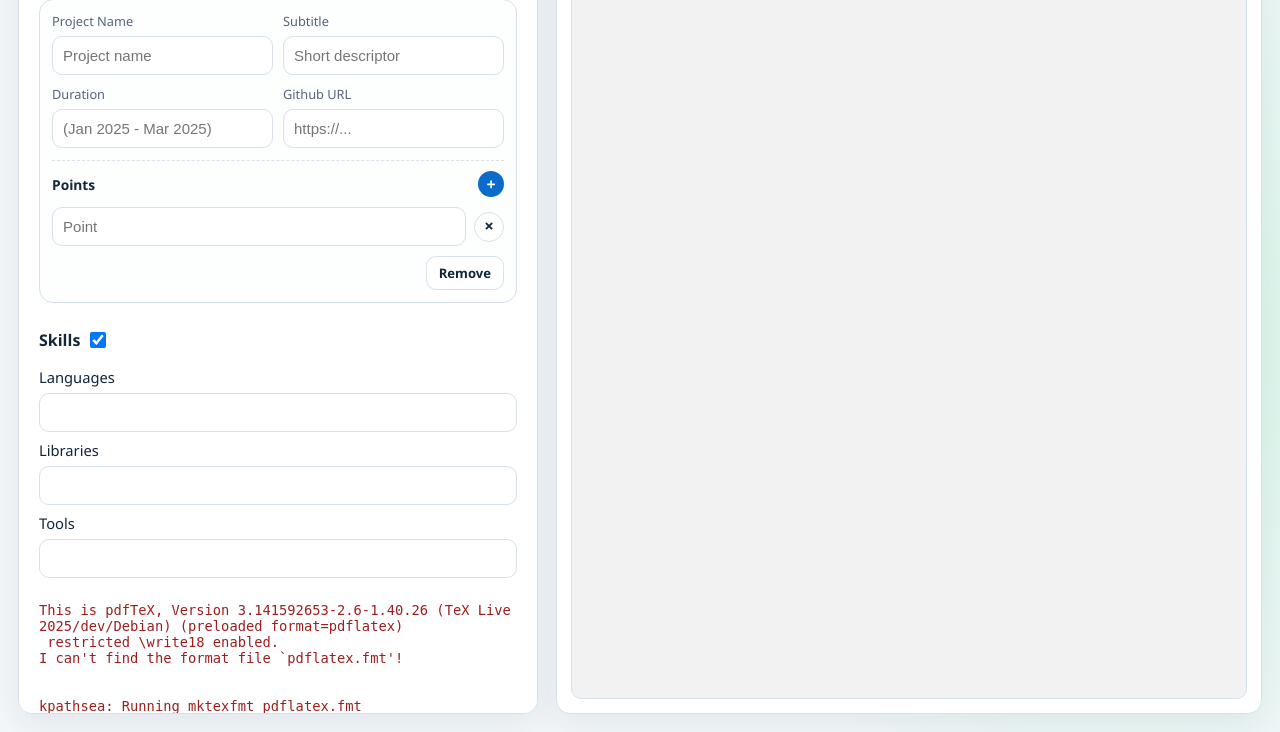
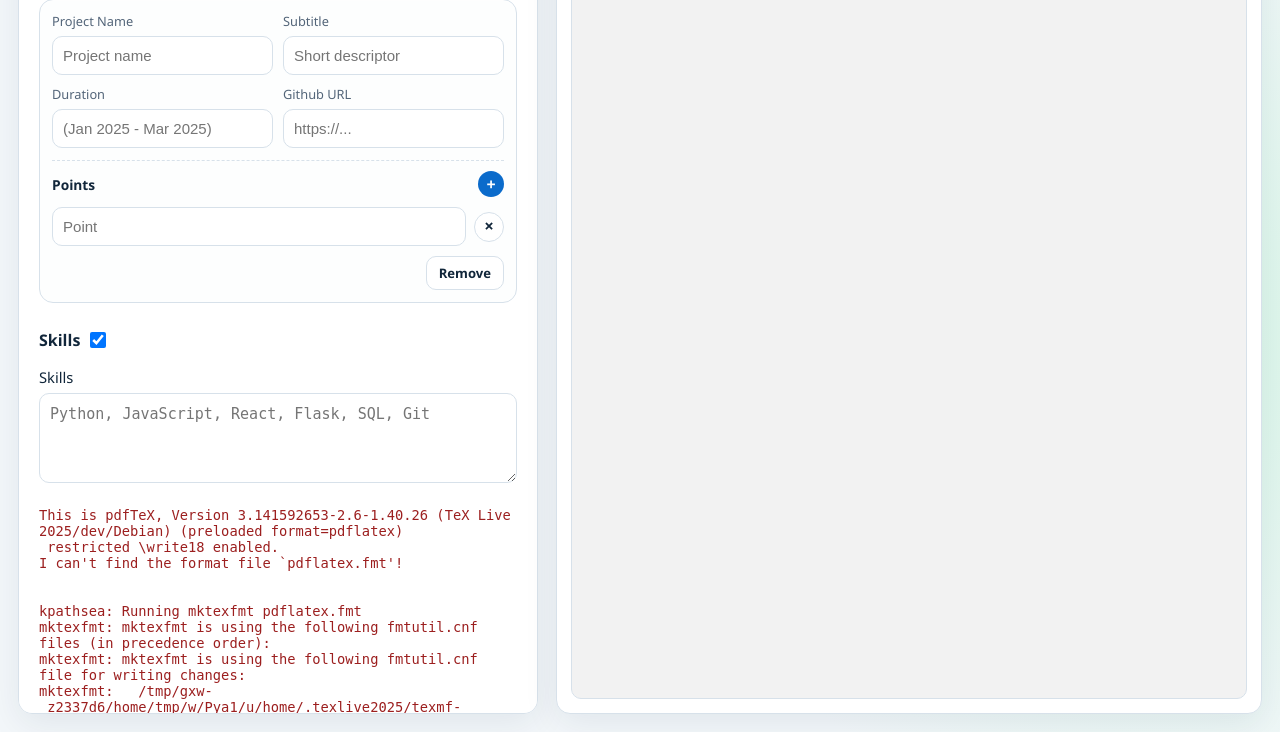
Before and after one commit to khushvind/resume-builder, a Flask app: template templates/index.html in a window 1280 px wide. Shown: the part 1868-2600 px from the top of the page. Run offline with Flask 3, Linux system fonts and the light colour scheme; the template is opened without the code that fills it, so the values that code supplies are empty.

Commit message:
updated the template

```diff
--- a/app.py
+++ b/app.py
@@ -9,6 +9,7 @@ import uuid
 from dataclasses import dataclass
 from pathlib import Path
 from typing import Any
+from urllib.parse import urlparse
 
 from flask import Flask, jsonify, render_template, request, send_file
 
@@ -80,11 +81,7 @@ DEFAULT_DATA: dict[str, Any] = {
             ],
         }
     ],
-    "skills": {
-        "languages": "Python, C/C++, Java",
-        "libraries": "NumPy, Pandas, PyTorch",
-        "tools": "Git, Linux, Docker, LaTeX",
-    },
+    "skills": "Python, C/C++, Java, NumPy, Pandas, PyTorch, Git, Linux, Docker, LaTeX",
     "show_contact": {
         "phone": True,
         "email": True,
@@ -142,6 +139,32 @@ def latex_url(value: str) -> str:
     return text
 
 
+def profile_username(value: str) -> str:
+    if value is None:
+        return ""
+
+    text = str(value).strip().strip("/")
+    if not text:
+        return ""
+
+    parsed = urlparse(text if re.match(r"^[a-zA-Z][a-zA-Z0-9+.-]*://", text) else f"https://{text}")
+    segments = [segment for segment in parsed.path.split("/") if segment]
+    host = parsed.netloc.lower()
+
+    if "linkedin.com" in host and "in" in segments:
+        in_index = segments.index("in")
+        if in_index + 1 < len(segments):
+            return segments[in_index + 1].lstrip("@")
+
+    if "github.com" in host and segments:
+        return segments[0].lstrip("@")
+
+    if segments:
+        return segments[-1].lstrip("@")
+
+    return text.rsplit("/", 1)[-1].lstrip("@")
+
+
 def sanitize_payload(payload: dict[str, Any]) -> dict[str, Any]:
     data = {
         "name": payload.get("name") or DEFAULT_DATA["name"],
@@ -155,17 +178,12 @@ def sanitize_payload(payload: dict[str, Any]) -> dict[str, Any]:
         "experience": payload.get("experience") or [],
         "internships": payload.get("internships") or [],
         "projects": payload.get("projects") or [],
-        "skills": payload.get("skills") or {},
+        "skills": payload.get("skills") or DEFAULT_DATA["skills"],
         "show_contact": payload.get("show_contact") or {},
         "show_sections": payload.get("show_sections") or {},
     }
 
-    skills = data["skills"]
-    data["skills"] = {
-        "languages": skills.get("languages", ""),
-        "libraries": skills.get("libraries", ""),
-        "tools": skills.get("tools", ""),
-    }
+    data["skills"] = str(data["skills"])
 
     merged_sections = dict(DEFAULT_DATA["show_sections"])
     merged_sections.update({k: bool(v) for k, v in data["show_sections"].items()})
@@ -268,6 +286,7 @@ def create_app() -> Flask:
     app = Flask(__name__, template_folder=str(BASE_DIR / "templates"), static_folder=str(BASE_DIR / "static"))
     app.jinja_env.filters["latex_escape"] = latex_escape
     app.jinja_env.filters["latex_url"] = latex_url
+    app.jinja_env.filters["profile_username"] = profile_username
 
     @app.get("/")
     def index() -> str:
--- a/static/js/app.js
+++ b/static/js/app.js
@@ -29,9 +29,7 @@ function initIds() {
     experienceEntries: $("experience-entries"),
     internshipEntries: $("internships-entries"),
     projectEntries: $("project-entries"),
-    skillsLanguages: $("skills-languages"),
-    skillsLibraries: $("skills-libraries"),
-    skillsTools: $("skills-tools"),
+    skills: $("skills"),
     showAcademic: $("show-academic"),
     showExperience: $("show-experience"),
     showInternships: $("show-internships"),
@@ -327,9 +325,7 @@ function loadDefaults() {
   renderEntrySection("internships", defaults.internships || []);
   renderEntrySection("projects", defaults.projects || []);
 
-  ids.skillsLanguages.value = defaults.skills?.languages || "";
-  ids.skillsLibraries.value = defaults.skills?.libraries || "";
-  ids.skillsTools.value = defaults.skills?.tools || "";
+  ids.skills.value = defaults.skills || "";
 }
 
 function buildPayload() {
@@ -351,11 +347,7 @@ function buildPayload() {
     experience: collectEntrySection("experience"),
     internships: collectEntrySection("internships"),
     projects: collectEntrySection("projects"),
-    skills: {
-      languages: ids.skillsLanguages.value.trim(),
-      libraries: ids.skillsLibraries.value.trim(),
-      tools: ids.skillsTools.value.trim(),
-    },
+    skills: ids.skills.value.trim(),
     show_sections: {
       academic: ids.showAcademic.checked,
       experience: ids.showExperience.checked,
--- a/templates/cv.tex.jinja
+++ b/templates/cv.tex.jinja
@@ -59,9 +59,9 @@
     \parbox{0.35\linewidth}{
         \raggedleft
         {% if data.show_contact.phone %}{{ data.phone | latex_escape }}\\{% endif %}
-        {% if data.show_contact.email %}\href{mailto:{{ data.email | latex_escape }}}{ {{ data.email | latex_escape }} }\\{% endif %}
-        {% if data.show_contact.linkedin %}\href{ {{- data.linkedin | latex_url -}} }{\faLinkedin\ {{ data.linkedin | latex_escape }}}\\{% endif %}
-        {% if data.show_contact.github %}\href{ {{- data.github | latex_url -}} }{\faGithub\ {{ data.github | latex_escape }}}{% endif %}
+        {% if data.show_contact.email %}\href{mailto:{{ data.email | latex_escape }}}{{ '{' }}{{ data.email | latex_escape }}{{ '}' }}\\{% endif %}
+        {% if data.show_contact.linkedin %}\href{ {{- data.linkedin | latex_url -}} }{\faLinkedin\ {{ data.linkedin | profile_username | latex_escape }}}\\{% endif %}
+        {% if data.show_contact.github %}\href{ {{- data.github | latex_url -}} }{\faGithub\ {{ data.github | profile_username | latex_escape }}}{% endif %}
     }
 }
 
@@ -117,7 +117,7 @@
 
 {% if data.show_sections.skills %}
 \section{\textbf{Skills}}
-\textbf{Programming Languages:} {{ data.skills.languages | latex_escape }} $\mid$ \textbf{Libraries:} {{ data.skills.libraries | latex_escape }} $\mid$ \textbf{Tools:} {{ data.skills.tools | latex_escape }}
+{{ data.skills | latex_escape }}
 {% endif %}
 
 \vfill
--- a/templates/index.html
+++ b/templates/index.html
@@ -85,9 +85,7 @@
               <input type="checkbox" id="show-skills" checked />
             </label>
           </h2>
-          <label>Languages <input type="text" id="skills-languages" /></label>
-          <label>Libraries <input type="text" id="skills-libraries" /></label>
-          <label>Tools <input type="text" id="skills-tools" /></label>
+          <label>Skills <textarea id="skills" placeholder="Python, JavaScript, React, Flask, SQL, Git"></textarea></label>
 
           <div class="actions" aria-hidden="true"></div>
         </form>
```
Also changed, not shown: tests/test_app.py (+49 -1 lines).
